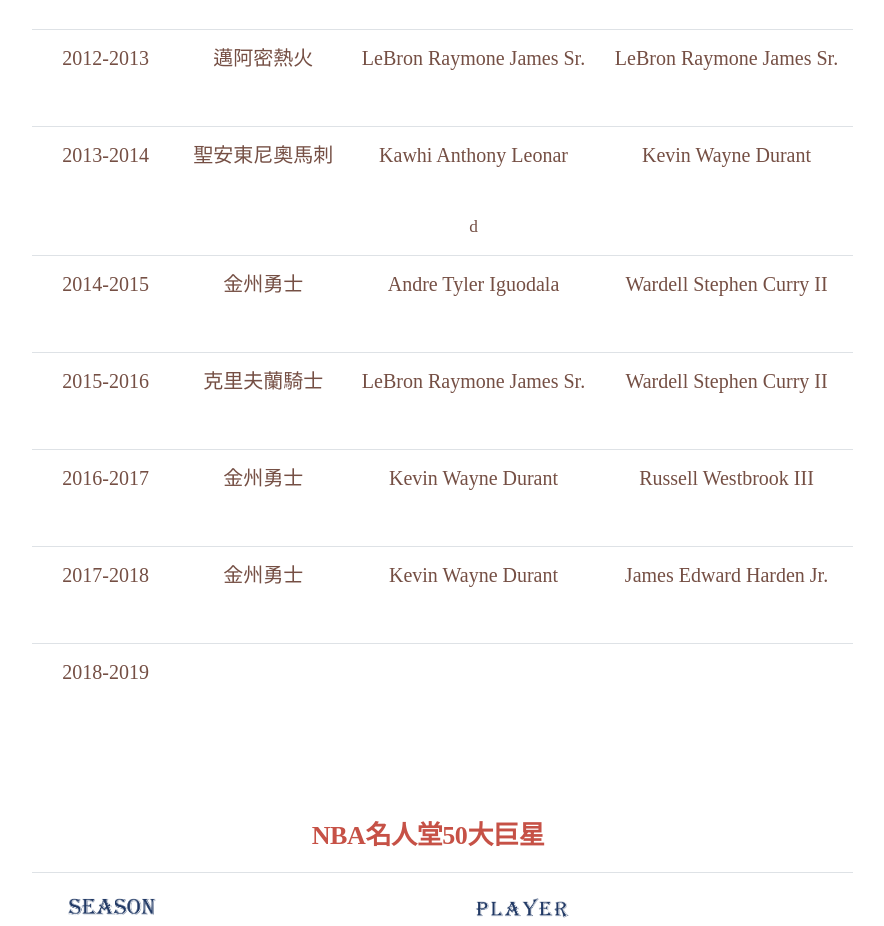
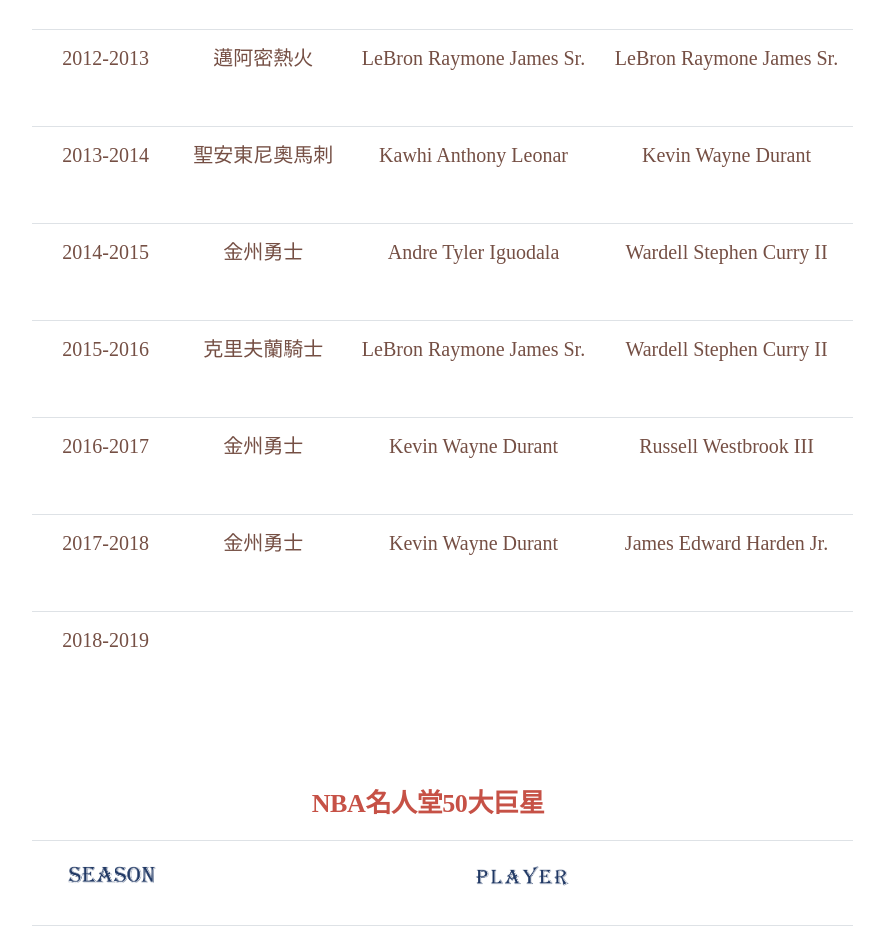
Before and after one commit to B10456040/RWD-project, a plain HTML site: page NBA4.html in a window 1280 px wide. Shown: the part 1680-2606 px from the top of the page, without its empty margins (212-1096 px from the left). Drawn offline with nearby package versions, Linux system fonts and the light colour scheme.

Commit message:
NBA4.html

```diff
--- a/NBA4.html
+++ b/NBA4.html
@@ -121,7 +121,7 @@
                                 <tr>
                                     <td scope="row"><p class="season">2013-2014</p></td>
                                     <td ><p class="season">聖安東尼奧馬刺</p></td>
-                                    <td ><p class="season">Kawhi Anthony Leonar</p>d</td>
+                                    <td ><p class="season">Kawhi Anthony Leonar</p></td>
                                     <td ><p class="season">Kevin Wayne Durant</p></td>
                                 </tr>
                                 <tr>
```
